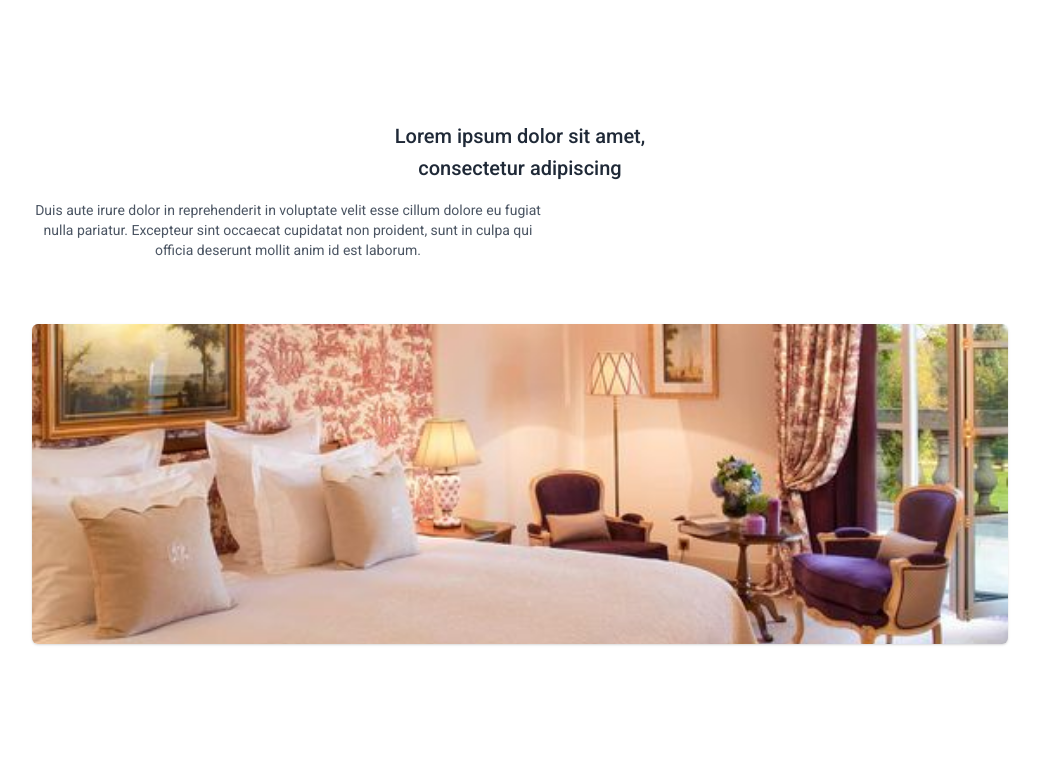
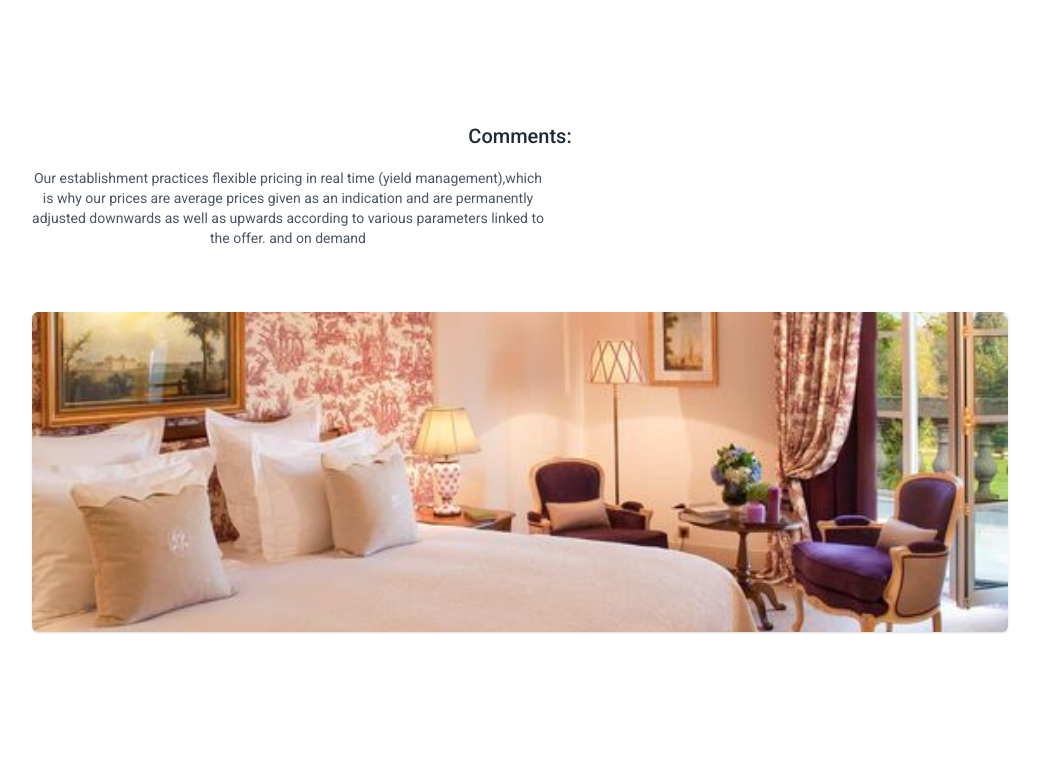
Before and after one commit to ahlemmhamdi/chahraze_front, an Angular app: page / in a window 1280 px wide. Shown: the part 1780-2538 px from the top of the page, without its empty margins (120-1159 px from the left). Built offline with nearby package versions, Linux system fonts and the light colour scheme.

Commit message:
fix search bar in land-page

```diff
--- a/src/app/layout/land-page/land-page.component.html
+++ b/src/app/layout/land-page/land-page.component.html
@@ -1,7 +1,8 @@
-<section class="flex items-center bg-purple-900 justify-center" style="height: 500px;">
+<section class="flex items-center bg-pink-900 justify-center" style="height: 500px;">
     <div class="text-center">
         <p class="text-xl font-medium tracking-wider text-gray-700">Chahrazed booking in your service</p>
-        <h2 class="mt-6 text-3xl font-bold text-white md:text-5xl">Do you want make a reservation  <br> Chahrazed is the best
+        <h2 class="mt-6 text-3xl font-bold text-white md:text-5xl">Do you want make a reservation <br> Chahrazed is the
+            best
             way</h2>
 
         <div class="flex justify-center mt-8">
@@ -16,8 +17,10 @@
     <div class="max-w-5xl px-6 py-16 mx-auto">
         <div class="items-center md:flex md:space-x-6">
             <div class="md:w-1/2">
-                <h3 class="text-2xl font-semibold text-gray-800">Chambre Classique <br><a href="#" class="block mt-8 text-indigo-700 underline">Hotel IlMansour</a> </h3>
-                <p class="max-w-md mt-4 text-gray-600">Chambres classiques et élégantes, aux détails contemporains et au décor raffiné.
+                <h3 class="text-2xl font-semibold text-gray-800">Chambre Classique <br><a href="#"
+                        class="block mt-8 text-indigo-700 underline">Hotel IlMansour</a> </h3>
+                <p class="max-w-md mt-4 text-gray-600">Chambres classiques et élégantes, aux détails contemporains et au
+                    décor raffiné.
                     Très accueillantes, elles offrent une sensation de confort intemporel créée pour
                     des moments spéciaux et un séjour paisible. Les chambres ont entre 20 et 25 m2 et
                     donnent sur la ville d'Estoril. Lits simples ou lit double, queen ou king size,
@@ -25,7 +28,7 @@
                 <div>
                     <div>Price 100 Dt</div>
                     <button class="button">Reserver</button>
-          </div >
+                </div>
             </div>
 
             <div class="mt-8 md:mt-0 md:w-1/2">
@@ -53,8 +56,10 @@
             </div>
 
             <div class="mt-8 md:mt-0 md:w-1/2">
-                <h3 class="text-2xl font-semibold text-gray-800">Chambre Supérieure <br>  <a href="#" class="block mt-8 text-indigo-700 underline">Hotel Zineb</a></h3>
-                <p class="max-w-md mt-4 text-gray-600">Chambres Supérieure et élégantes, aux détails contemporains et au décor raffiné.
+                <h3 class="text-2xl font-semibold text-gray-800">Chambre Supérieure <br> <a href="#"
+                        class="block mt-8 text-indigo-700 underline">Hotel Zineb</a></h3>
+                <p class="max-w-md mt-4 text-gray-600">Chambres Supérieure et élégantes, aux détails contemporains et au
+                    décor raffiné.
                     Très accueillantes, elles offrent une sensation de confort intemporel créée pour
                     des moments spéciaux et un séjour paisible.
                     donnent sur le jardin de l'hôtel et le parc d'Estoril, et certaines disposent
@@ -73,14 +78,14 @@
 
 <section class="bg-white">
     <div class="max-w-5xl px-6 py-16 mx-auto text-center">
-        <h2 class="text-3xl font-semibold text-gray-800">Lorem ipsum dolor sit amet, <br> consectetur adipiscing</h2>
-        <p class="max-w-lg mx-auto mt-4 text-gray-600">Duis aute irure dolor in reprehenderit in voluptate velit esse
-            cillum
-            dolore eu fugiat nulla pariatur. Excepteur sint occaecat cupidatat non proident, sunt in culpa qui officia
-            deserunt mollit anim id est laborum.</p>
+        <h2 class="text-3xl font-semibold text-gray-800">Comments:</h2>
+        <p class="max-w-lg mx-auto mt-4 text-gray-600">
 
-        <img class="object-cover object-center w-full mt-16 rounded-md shadow h-80"
-        [src]="pic2">
+            Our establishment practices flexible pricing in real time (yield management),which is why our prices are
+            average prices given as an indication and are permanently adjusted downwards as well as upwards according to
+            various parameters linked to the offer. and on demand</p>
+
+        <img class="object-cover object-center w-full mt-16 rounded-md shadow h-80" [src]="pic2">
     </div>
 </section>
 
@@ -88,63 +93,73 @@
     <div class="max-w-5xl px-6 py-16 mx-auto space-y-8 md:flex md:items-center md:space-y-0">
         <div class="md:w-2/3">
             <div class="hidden md:flex md:items-center md:space-x-10">
-                <img class="object-cover object-center rounded-md shadow w-72 h-72"
-                [src]="pic4">
-                <img class="object-cover object-center w-64 rounded-md shadow h-96"
-                [src]="pic6">
+                <img class="object-cover object-center rounded-md shadow w-72 h-72" [src]="pic4">
+                <img class="object-cover object-center w-64 rounded-md shadow h-96" [src]="pic6">
             </div>
-            <h2 class="text-3xl font-semibold text-gray-800 md:mt-6">Lorem ipsum dolor </h2>
+            <h2 class="text-3xl font-semibold text-gray-800 md:mt-6">GENERAL DESCRIPTION </h2>
             <p class="max-w-lg mt-4 text-gray-600">
-                Duis aute irure dolor in reprehenderit in voluptate velit esse illum
-                dolore eu fugiat nulla pariatur. Excepteur sint occaecat cupidatat non proident, sunt in culpa qui
-                officia
-                deserunt mollit anim id est laborum dolore eu fugiat nulla pariatur. Excepteur sint occaecat cupidatat
-                non proident, sunt in culpa qui officia
-                deserunt mollit anim id est laborum.
+                Depending on your desires, and your budget, choose your room:
+
+                Economic (small rooms for a first price), Standard (medium sized rooms for an intermediate price) or
+                Superior (large rooms) for more or less space,
+                Single, double, twin, triple, quadruple, family or suite for your trips alone, with others or with
+                family,
+                On the ground floor for the practical side,
+                With sea view for the beauty of the landscape,
+                At the back of the hotel for more tranquility,
+                With balcony, "bow window" (bay windows), panoramic roof window at breast height or simple window to
+                breathe in the fresh sea air.
             </p>
         </div>
         <div class="md:w-1/3">
-            <img class="object-cover object-center w-full rounded-md shadow" style="height: 700px;"
-            [src]="pic3">
+            <img class="object-cover object-center w-full rounded-md shadow" style="height: 700px;" [src]="pic3">
         </div>
     </div>
 </section>
 
+
+<!-- Serach -->
+<section class="flex flex-auto items-center px-64 w-full">
+        <input
+            type="search" id="mySearch" name="search"
+            placeholde="Search where to pass your vacation ..."
+            class="w-full px-2 py-2 shadow border-blue-300 rounded shadow"
+
+
+        >
+        <button mat-raised-button>
+            <mat-icon color="accent">search</mat-icon>
+        </button>
+</section>
+
+
 <section class="bg-white">
     <div class="max-w-5xl px-6 py-16 mx-auto text-center">
-        <h2 class="text-3xl font-semibold text-gray-800">Our Leadership</h2>
-        <p class="max-w-lg mx-auto mt-4 text-gray-600">Duis aute irure dolor in reprehenderit in voluptate velit esse
-            cillum
-            dolore eu fugiat nulla pariatur. Excepteur sint occaecat cupidatat non proident, sunt in culpa qui officia
-            deserunt mollit anim id est laborum.</p>
+
 
         <div class="grid gap-8 mt-6 md:grid-cols-2 lg:grid-cols-4">
             <div>
-                <img class="object-cover object-center w-full h-64 rounded-md shadow"
-                [src]="pic5">
-                <h3 class="mt-2 font-medium text-gray-700">John Doe</h3>
-                <p class="text-sm text-gray-600">CEO</p>
+                <img class="object-cover object-center w-full h-64 rounded-md shadow" [src]="pic5">
+                <h3 class="mt-2 font-medium text-gray-700">Chambre Supérieure</h3>
+
             </div>
 
             <div>
-                <img class="object-cover object-center w-full h-64 rounded-md shadow"
-                [src]="pic7">
-                <h3 class="mt-2 font-medium text-gray-700">John Doe</h3>
-                <p class="text-sm text-gray-600">CEO</p>
+                <img class="object-cover object-center w-full h-64 rounded-md shadow" [src]="pic7">
+                <h3 class="mt-2 font-medium text-gray-700">Chambre Supérieure Deluxe</h3>
+
             </div>
 
             <div>
-                <img class="object-cover object-center w-full h-64 rounded-md shadow"
-                [src]="pic9">
-                <h3 class="mt-2 font-medium text-gray-700">John Doe</h3>
-                <p class="text-sm text-gray-600">CEO</p>
+                <img class="object-cover object-center w-full h-64 rounded-md shadow" [src]="pic9">
+                <h3 class="mt-2 font-medium text-gray-700">Chambre Classique</h3>
+
             </div>
 
             <div>
-                <img class="object-cover object-center w-full h-64 rounded-md shadow"
-                [src]="pic8">
-                <h3 class="mt-2 font-medium text-gray-700">John Doe</h3>
-                <p class="text-sm text-gray-600">CEO</p>
+                <img class="object-cover object-center w-full h-64 rounded-md shadow" [src]="pic8">
+                <h3 class="mt-2 font-medium text-gray-700">Chambre Junior</h3>
+
             </div>
         </div>
     </div>
--- a/src/app/shared/rooms/room-list/room-list.component.html
+++ b/src/app/shared/rooms/room-list/room-list.component.html
@@ -1,3 +1,10 @@
+<form>
+    <div >
+      <input type="search" id="mySearch" name="q" size="30">
+      <button><mat-icon>search</mat-icon></button>
+    </div>
+  </form>
+
 <div class="max-w-5xl px-6 py-16 mx-auto">
     <div class="items-center md:flex md:space-x-6 md:space-y-2" *ngFor="let room of roomList;let i=index;">
 
```
Lines whose indentation alone changed are shown as unchanged.
